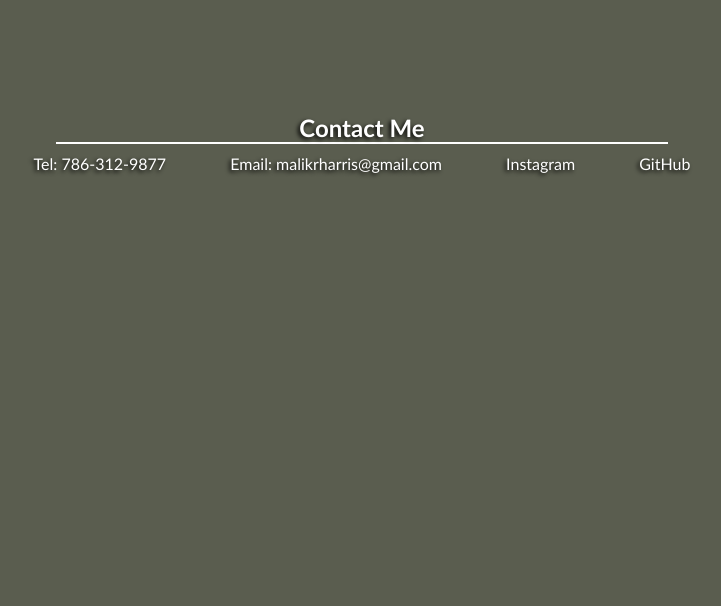
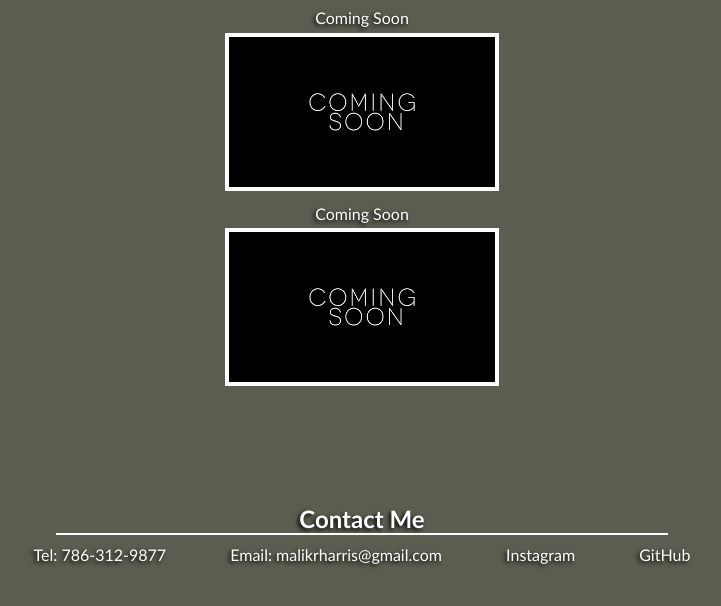
Before and after one commit to Sirmaaalik/Portfolio, a plain HTML site: page index.html in a window 1280 px wide. Shown: the part 1576-2182 px from the top of the page, without its empty margins (278-999 px from the left). Before the commit the page ends 1797 px from the top, so only its background shows below. Drawn offline with Linux system fonts and the light colour scheme.

Commit message:
Added place holders.  They need flex and I need a picture in about me

```diff
--- a/index.html
+++ b/index.html
@@ -51,14 +51,14 @@
             <nav>
                 <ul>
                     <li>
-                        <a href="https://sirmaaalik.github.io/Project1/">IDK, You Pick<br><img src="./assets/images/IDK, you pick.png" alt="First project"></a>
-                    </li>
-                    <!-- <li>
-                        Coming Soon
+                        <a href="https://sirmaaalik.github.io/Project1/" target=”_blank”>IDK, You Pick<br><img src="./assets/images/IDK, you pick.png" alt="First project"></a>
                     </li>
                     <li>
-                        Coming Soon
-                    </li> -->
+                        <a target=”_blank”>Coming Soon<br><img src="./assets/images/Coming soon.jpg" alt="Place holder"></a>
+                    </li>
+                    <li>
+                        <a target=”_blank”>Coming Soon<br><img src="./assets/images/Coming soon.jpg" alt="Place holder"></a>
+                    </li>
                 </ul>
             </nav>
         </div>
```
